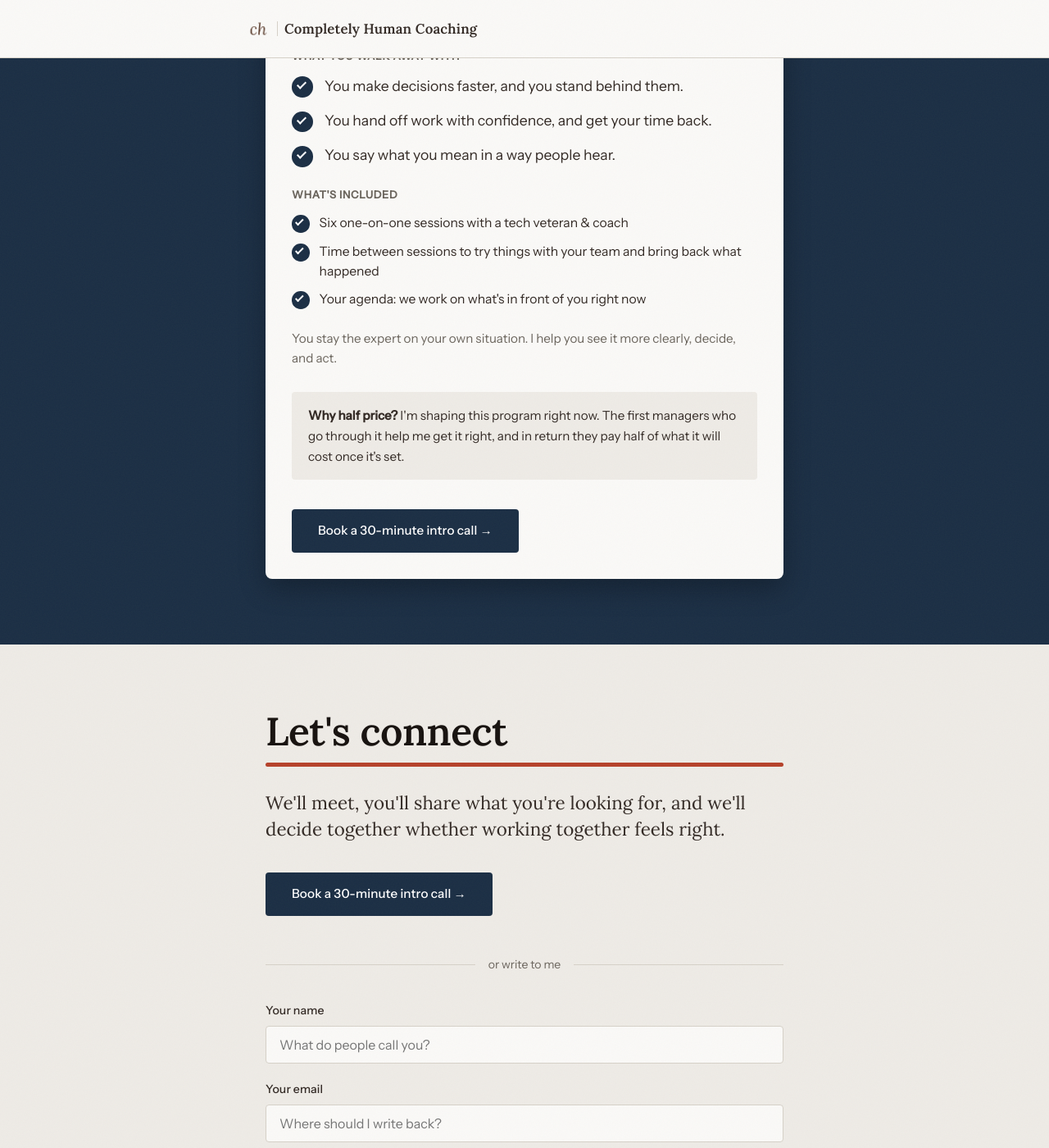
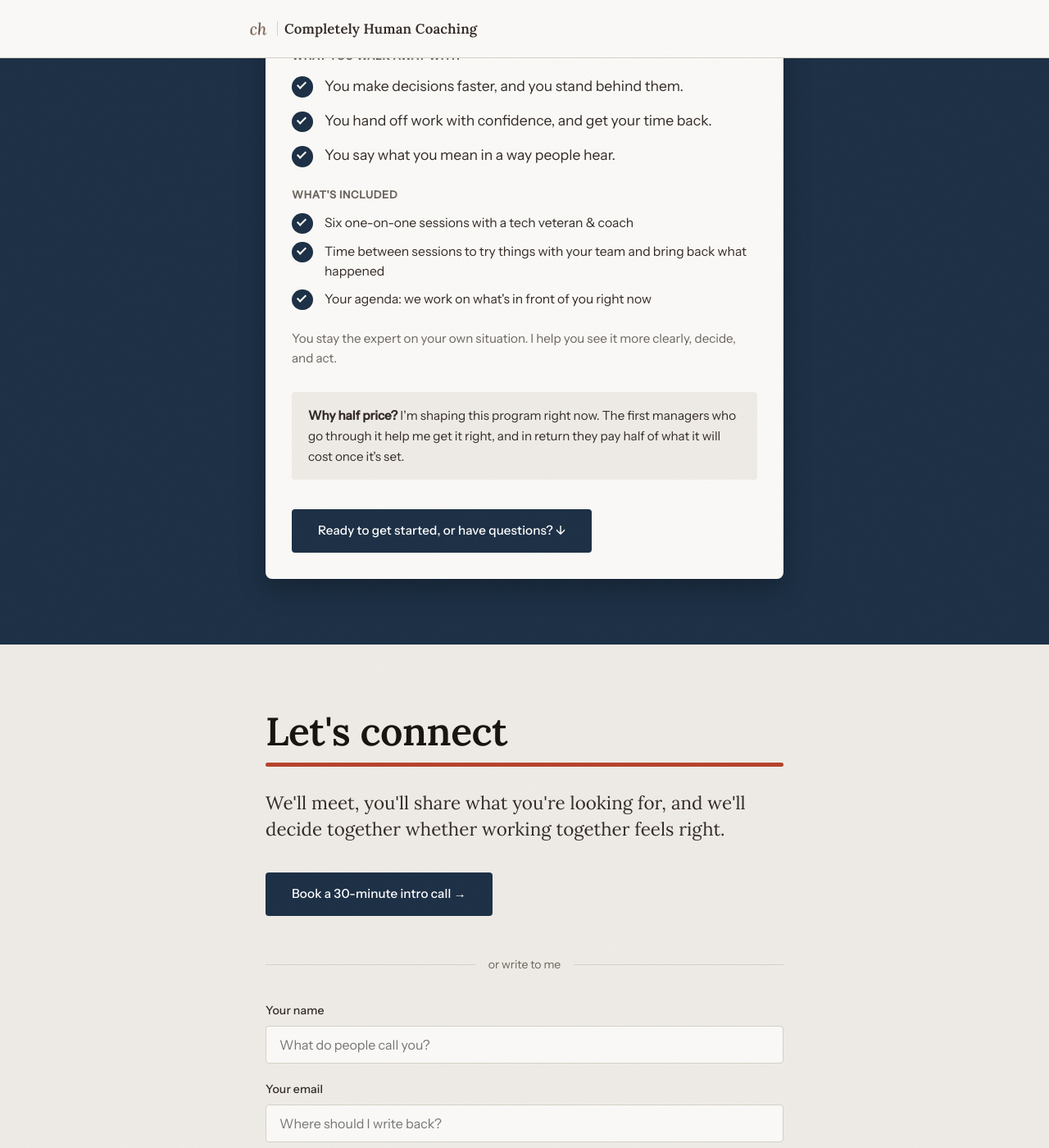
Before and after one commit to dbough/completely-human-coaching-com, a Jekyll site: the page built from tech-managers/index.html, in a window 1280 px wide and 1400 px high, scrolled down 4193 px. Shown: the whole window at 82% size. Built offline with Jekyll 4.4.1, drawn with Linux system fonts in a browser that asks for light colours.

Commit message:
Match check icon sizes and point offer button to Let's connect
Both offer card lists now use the same check icon size. The offer card
button scrolls to the Let's connect section instead of opening Calendly.

Co-Authored-By: Claude Sonnet 5.5 <noreply@anthropic.com>

```diff
--- a/tech-managers/index.html
+++ b/tech-managers/index.html
@@ -216,7 +216,7 @@ og_image: "https://completelyhumancoaching.com/og-image.png"
           once it's set.
         </p>
 
-        <a class="cta-button" href="https://calendly.com/danbough/intro-coaching" target="_blank" rel="noopener">Book a 30-minute intro call &rarr;</a>
+        <a class="cta-button" href="#connect">Ready to get started, or have questions? &darr;</a>
       </div>
     </div>
   </section>
--- a/tech-managers/style.css
+++ b/tech-managers/style.css
@@ -381,20 +381,15 @@ section:not(#hero) h2 {
 
 .check-list-compact li {
   font-size: 0.98rem;
-  padding-left: 2.1rem;
 }
 
+/* Same icon size as the main list; nudge up to center on the smaller first line */
 .check-list-compact li::before {
-  width: 1.35rem;
-  height: 1.35rem;
-  top: 0.12rem;
+  top: -0.04rem;
 }
 
 .check-list-compact li::after {
-  left: 0.46rem;
-  top: 0.3rem;
-  width: 0.3rem;
-  height: 0.6rem;
+  top: 0.23rem;
 }
 
 /* ============================================
```
